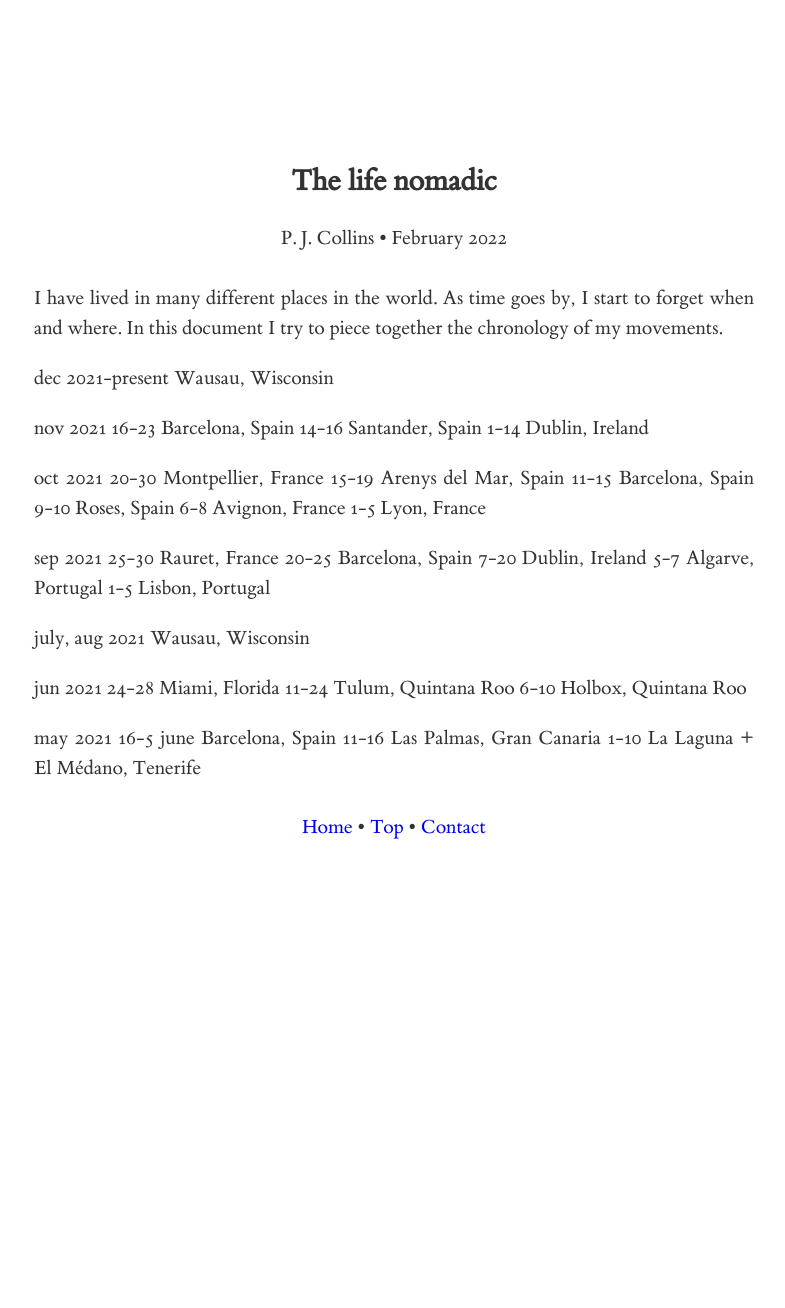
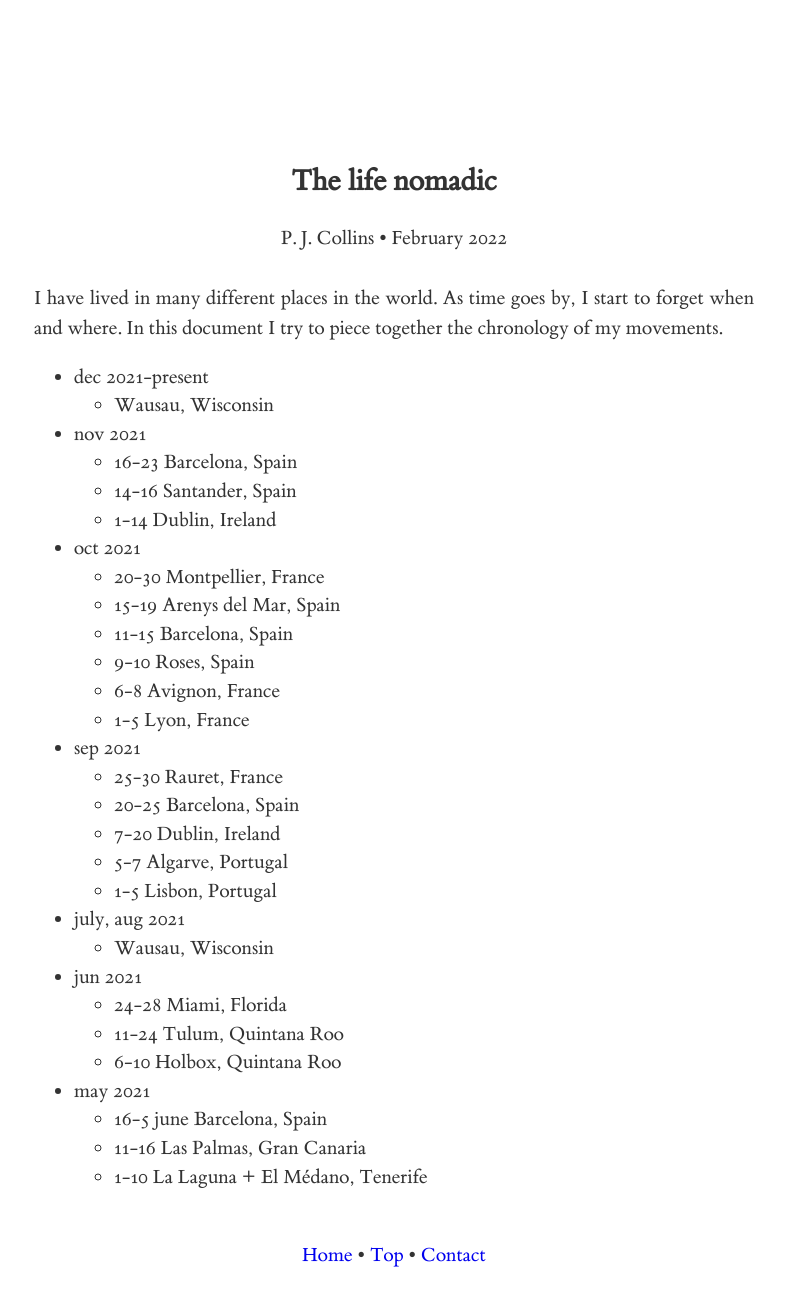
Before and after one commit to patrickjohncollins/patrickjohncollins.github.io, a Jekyll site: the page built from the-life-nomadic.md, in a window 1280 px wide. Shown: the whole page, without its empty margins (246-1031 px from the left). Built offline with Jekyll 4.4.1, drawn with Linux system fonts in a browser that asks for light colours; our own code applies the rules of GitHub Pages for plain Markdown files; before the commit the page ends 900 px from its top, so only the background shows below that.

Commit message:
added bullet list

```diff
--- a/the-life-nomadic.md
+++ b/the-life-nomadic.md
@@ -5,38 +5,38 @@ date: 2022-02-11
 
 I have lived in many different places in the world.  As time goes by, I start to forget when and where.  In this document I try to piece together the chronology of my movements.
 
-dec 2021-present
-Wausau, Wisconsin
+* dec 2021-present
+    * Wausau, Wisconsin
 
-nov 2021
-16-23 Barcelona, Spain
-14-16 Santander, Spain
-1-14 Dublin, Ireland
+* nov 2021
+    * 16-23 Barcelona, Spain
+    * 14-16 Santander, Spain
+    * 1-14 Dublin, Ireland
 
-oct 2021
-20-30 Montpellier, France
-15-19 Arenys del Mar, Spain
-11-15 Barcelona, Spain
-9-10 Roses, Spain
-6-8 Avignon, France
-1-5 Lyon, France
+* oct 2021
+    * 20-30 Montpellier, France
+    * 15-19 Arenys del Mar, Spain
+    * 11-15 Barcelona, Spain
+    * 9-10 Roses, Spain
+    * 6-8 Avignon, France
+    * 1-5 Lyon, France
 
-sep 2021
-25-30 Rauret, France
-20-25 Barcelona, Spain
-7-20 Dublin, Ireland
-5-7 Algarve, Portugal
-1-5 Lisbon, Portugal
+* sep 2021
+    * 25-30 Rauret, France
+    * 20-25 Barcelona, Spain
+    * 7-20 Dublin, Ireland
+    * 5-7 Algarve, Portugal
+    * 1-5 Lisbon, Portugal
 
-july, aug 2021
-Wausau, Wisconsin
+* july, aug 2021
+    * Wausau, Wisconsin
 
-jun 2021
-24-28 Miami, Florida
-11-24 Tulum, Quintana Roo
-6-10 Holbox, Quintana Roo
+* jun 2021
+    * 24-28 Miami, Florida
+    * 11-24 Tulum, Quintana Roo
+    * 6-10 Holbox, Quintana Roo
 
-may 2021
-16-5 june Barcelona, Spain
-11-16 Las Palmas, Gran Canaria
-1-10 La Laguna + El Médano, Tenerife
+* may 2021
+    * 16-5 june Barcelona, Spain
+    * 11-16 Las Palmas, Gran Canaria
+    * 1-10 La Laguna + El Médano, Tenerife
```
